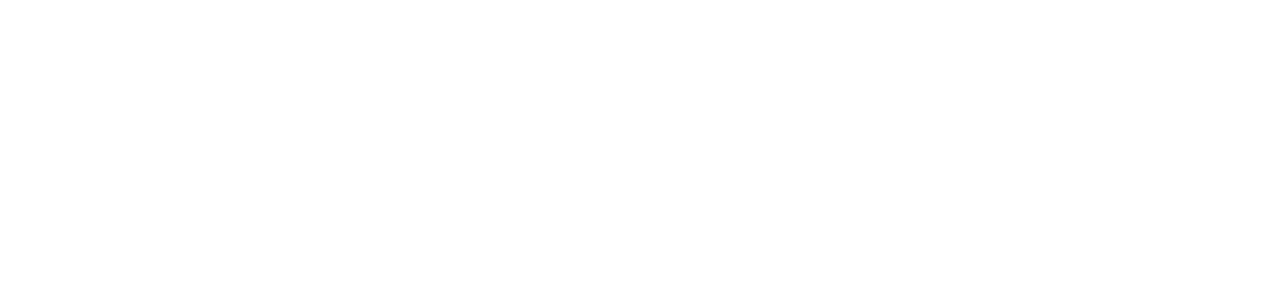
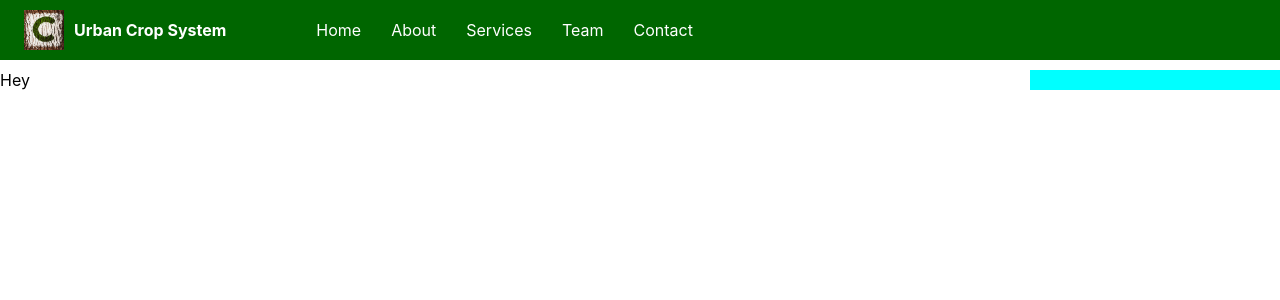
Before and after one commit to Mubangizi/crop-info-system, a React (Create React App) app: page / in a window 1280 px wide. Shown: the top 300 px of the page. Built offline with nearby package versions, Linux system fonts and the light colour scheme.

Commit message:
Add Header

```diff
--- a/package.json
+++ b/package.json
@@ -3,11 +3,13 @@
   "version": "0.1.0",
   "private": true,
   "dependencies": {
+    "@material-ui/core": "^4.11.0",
     "@testing-library/jest-dom": "^5.11.4",
     "@testing-library/react": "^11.1.0",
     "@testing-library/user-event": "^12.1.10",
     "react": "^17.0.1",
     "react-dom": "^17.0.1",
+    "react-router-dom": "^5.2.0",
     "react-scripts": "4.0.0",
     "web-vitals": "^0.2.4"
   },
--- a/src/App.js
+++ b/src/App.js
@@ -1,5 +1,14 @@
-function App() {
-  return <div className="App"></div>;
-}
+import React from "react";
+import { BrowserRouter, Switch, Route } from "react-router-dom";
+import HomePage from "./components/HomePage";
+const App = () => {
+  return (
+    <BrowserRouter>
+      <Switch>
+        <Route exact path="/" component={HomePage} />
+      </Switch>
+    </BrowserRouter>
+  );
+};
 
 export default App;
--- /dev/null
+++ b/src/components/Header/Header.css
@@ -0,0 +1,45 @@
+.Header {
+  height: 60px;
+  width: 100%;
+  background-color: var(--color-green-dark);
+}
+.Header .MuiContainer-root {
+  display: flex;
+  gap: 90px;
+  align-items: center;
+  height: 100%;
+}
+
+.Header .HeaderLogo {
+  display: flex;
+  gap: 10px;
+  align-items: center;
+  height: 100%;
+  cursor: pointer;
+}
+.HeaderLogo img {
+  width: 40px;
+  height: 40px;
+}
+
+.HeaderLogo p {
+  color: white;
+  font-weight: bold;
+}
+
+.Header .NavItems {
+  display: flex;
+  gap: 30px;
+  align-items: center;
+  height: 100%;
+}
+
+.NavItems a {
+  color: white;
+  text-decoration: none;
+}
+
+.NavItems a:hover {
+  color: white;
+  text-decoration: underline;
+}
--- /dev/null
+++ b/src/components/Header/index.jsx
@@ -0,0 +1,28 @@
+import { Container } from "@material-ui/core";
+import React from "react";
+import { NavLink } from "react-router-dom";
+import Logo from "../../assets/c-logo.jpg";
+import "./Header.css";
+const Header = () => {
+  return (
+    <div className="Header">
+      <Container>
+        <div className="HeaderLogo">
+          <img src={Logo} alt="" />
+          <p>Urban Crop System</p>
+        </div>
+        <div className="NavItems">
+          <NavLink to={{ pathname: `/` }} exact={true}>
+            Home
+          </NavLink>
+          <NavLink to={{ pathname: `/about` }}>About</NavLink>
+          <NavLink to={{ pathname: `/services` }}>Services</NavLink>
+          <NavLink to={{ pathname: `/team` }}>Team</NavLink>
+          <NavLink to={{ pathname: `/contact` }}>Contact</NavLink>
+        </div>
+      </Container>
+    </div>
+  );
+};
+
+export default Header;
--- /dev/null
+++ b/src/components/HomePage/index.jsx
@@ -0,0 +1,12 @@
+import React from "react";
+import Layout from "../Layout";
+
+const HomePage = () => {
+  return (
+    <Layout>
+      <div>Hey</div>
+    </Layout>
+  );
+};
+
+export default HomePage;
--- /dev/null
+++ b/src/components/Layout/Layout.css
@@ -0,0 +1,20 @@
+.Layout {
+  display: flex;
+  flex-direction: column;
+  gap: 10px;
+  width: 100%;
+  min-height: 100vh;
+}
+
+.MainArea {
+  display: grid;
+  grid-template-columns: 4fr 1fr;
+  gap: 30px;
+  width: 100%;
+  min-height: 100%;
+}
+
+.MainArea .SideArea {
+  background-color: aqua;
+  min-height: 100%;
+}
--- /dev/null
+++ b/src/components/Layout/index.jsx
@@ -0,0 +1,19 @@
+import React from "react";
+import Header from "../Header";
+import './Layout.css'
+
+const Layout = ({children}) => {
+  return (
+    <div className="Layout">
+      <Header/>
+      <div className="MainArea">
+      <main>
+        {children}
+        </main>
+        <div className="SideArea"></div>
+      </div>
+    </div>
+  );
+};
+
+export default Layout;
--- a/src/index.css
+++ b/src/index.css
@@ -1,13 +1,21 @@
+html {
+  --color-green-dark: #006600;
+  --color-green: #8d8741;
+  --color-brown: #bc9868;
+  --color-brown-light: #daad86;
+  --color-blue: #659dbd;
+}
+
 body {
   margin: 0;
-  font-family: -apple-system, BlinkMacSystemFont, 'Segoe UI', 'Roboto', 'Oxygen',
-    'Ubuntu', 'Cantarell', 'Fira Sans', 'Droid Sans', 'Helvetica Neue',
+  font-family: -apple-system, BlinkMacSystemFont, "Segoe UI", "Roboto", "Oxygen",
+    "Ubuntu", "Cantarell", "Fira Sans", "Droid Sans", "Helvetica Neue",
     sans-serif;
   -webkit-font-smoothing: antialiased;
   -moz-osx-font-smoothing: grayscale;
 }
 
 code {
-  font-family: source-code-pro, Menlo, Monaco, Consolas, 'Courier New',
+  font-family: source-code-pro, Menlo, Monaco, Consolas, "Courier New",
     monospace;
 }
```
Also changed, not shown: src/assets/c-logo.jpg (added), src/components/HomePage/Home.css (added), 1 other file (tests, documents, lock files or other folders).
